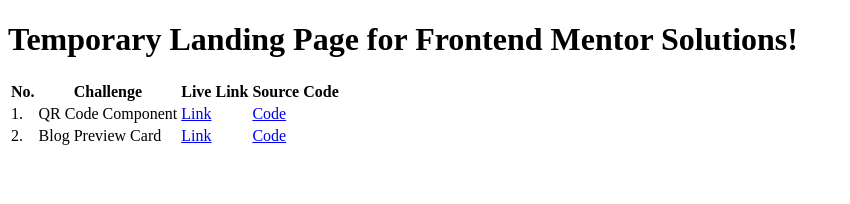
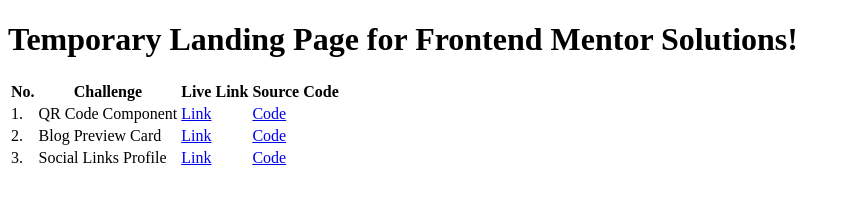
Before and after one commit to Pixelazation/frontend-mentor-solutions, a plain HTML site: page index.html in a window 1280 px wide. Shown: the whole page, without its empty margins (0-850 px from the left). Drawn offline with Linux system fonts and the light colour scheme.

Commit message:
Added submission to compilation

```diff
--- a/index.html
+++ b/index.html
@@ -31,6 +31,13 @@
                 <td><a href="blog-preview-card-main/index.html">Link</a></td>
                 <td><a href="https://github.com/Pixelazation/frontend-mentor-solutions/tree/main/blog-preview-card-main">Code</a></td>
             </tr>
+
+            <tr>
+                <td>3. </td>
+                <td>Social Links Profile</td>
+                <td><a href="social-links-profile-main/index.html">Link</a></td>
+                <td><a href="https://github.com/Pixelazation/frontend-mentor-solutions/tree/main/social-links-profile-main">Code</a></td>
+            </tr>
         </tbody>
     </table>
 </body>
```
